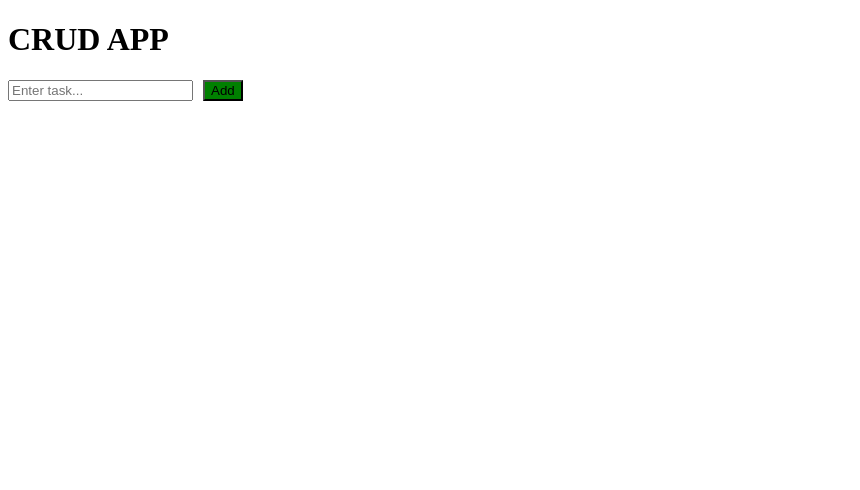
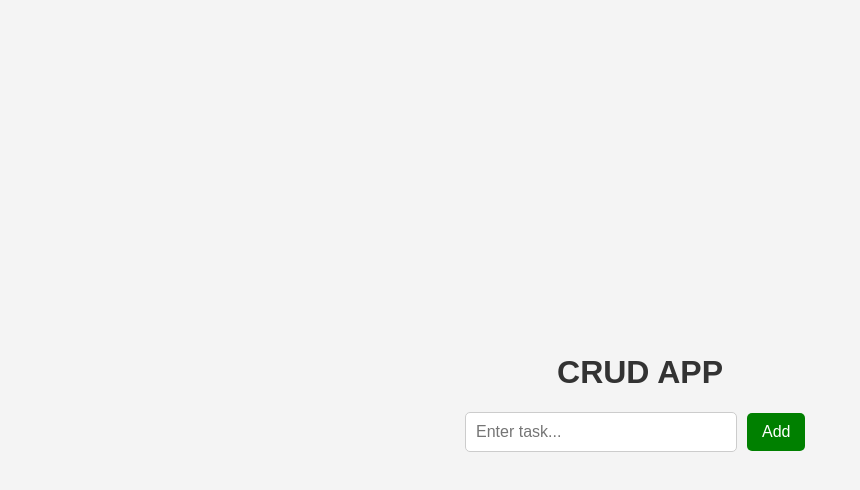
Before and after one commit to AkashRegmi/React_CRUD, a React (Vite) app: page / in a window 1280 px wide. Shown: the top 490 px of the page, without its empty margins (0-860 px from the left). Built offline with nearby package versions, Linux system fonts and the light colour scheme.

Commit message:
adding the css

```diff
--- a/src/App.jsx
+++ b/src/App.jsx
@@ -25,6 +25,7 @@ function App() {
   };
 
   const handleEdit = (index) => {
+    console.log(index);
     setIndexToBeEdited(index); // Store the index of the item to be edited
     setInputValue(todo[index]); // Move the existing value into input
   };
--- a/src/index.css
+++ b/src/index.css
@@ -0,0 +1,100 @@
+/* Center the entire app */
+body {
+    display: flex;
+    justify-content: center;
+    align-items: center;
+    height: 100vh;
+    margin: 0;
+    background-color: #f4f4f4;
+    font-family: Arial, sans-serif;
+  }
+
+  /* Main container */
+  h1 {
+    text-align: center;
+    color: #333;
+  }
+
+  /* Input form */
+  .input-container {
+    display: flex;
+    align-items: center;
+    gap: 10px;
+    margin-bottom: 15px;
+  }
+
+  /* Input styling */
+  input {
+    padding: 10px;
+    width: 250px;
+    border: 1px solid #ccc;
+    border-radius: 5px;
+    font-size: 16px;
+    outline: none;
+  }
+
+  /* Button styling */
+  button {
+    padding: 10px 15px;
+    border: none;
+    border-radius: 5px;
+    color: white;
+    font-size: 16px;
+    cursor: pointer;
+    transition: background 0.3s, transform 0.2s;
+  }
+
+  button:hover {
+    opacity: 0.9;
+    transform: scale(1.05);
+  }
+
+
+  button[name="Add"] {
+    background-color: green;
+  }
+
+  button[name="Update"] {
+    background-color: darkgreen;
+  }
+
+
+  ul {
+    padding: 0;
+    margin-top: 10px;
+    width: 350px;
+  }
+
+
+  li {
+    display: flex;
+    align-items: center;
+    justify-content: space-between;
+    background: white;
+    padding: 10px;
+    margin: 5px 0;
+    border-radius: 5px;
+    box-shadow: 0 2px 5px rgba(0, 0, 0, 0.1);
+  }
+
+
+  li span {
+    flex: 1;
+    font-size: 16px;
+    color: #333;
+  }
+
+
+  li .button-container {
+    display: flex;
+    gap: 30px;
+  }
+
+
+  button[name="Edit"] {
+    background-color: blue;
+  }
+
+  button[name="Delete"] {
+    background-color: red;
+  }
```
